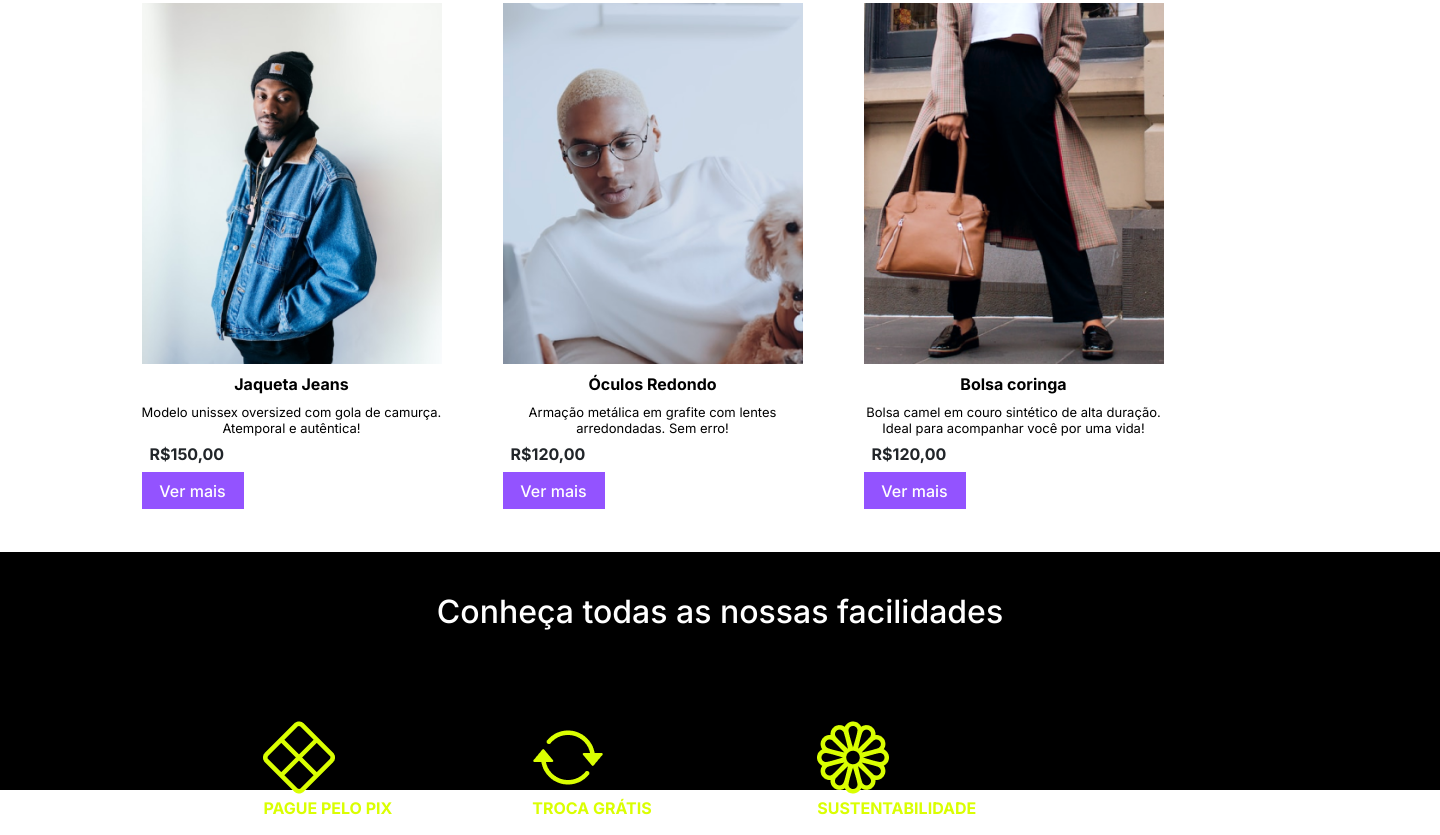
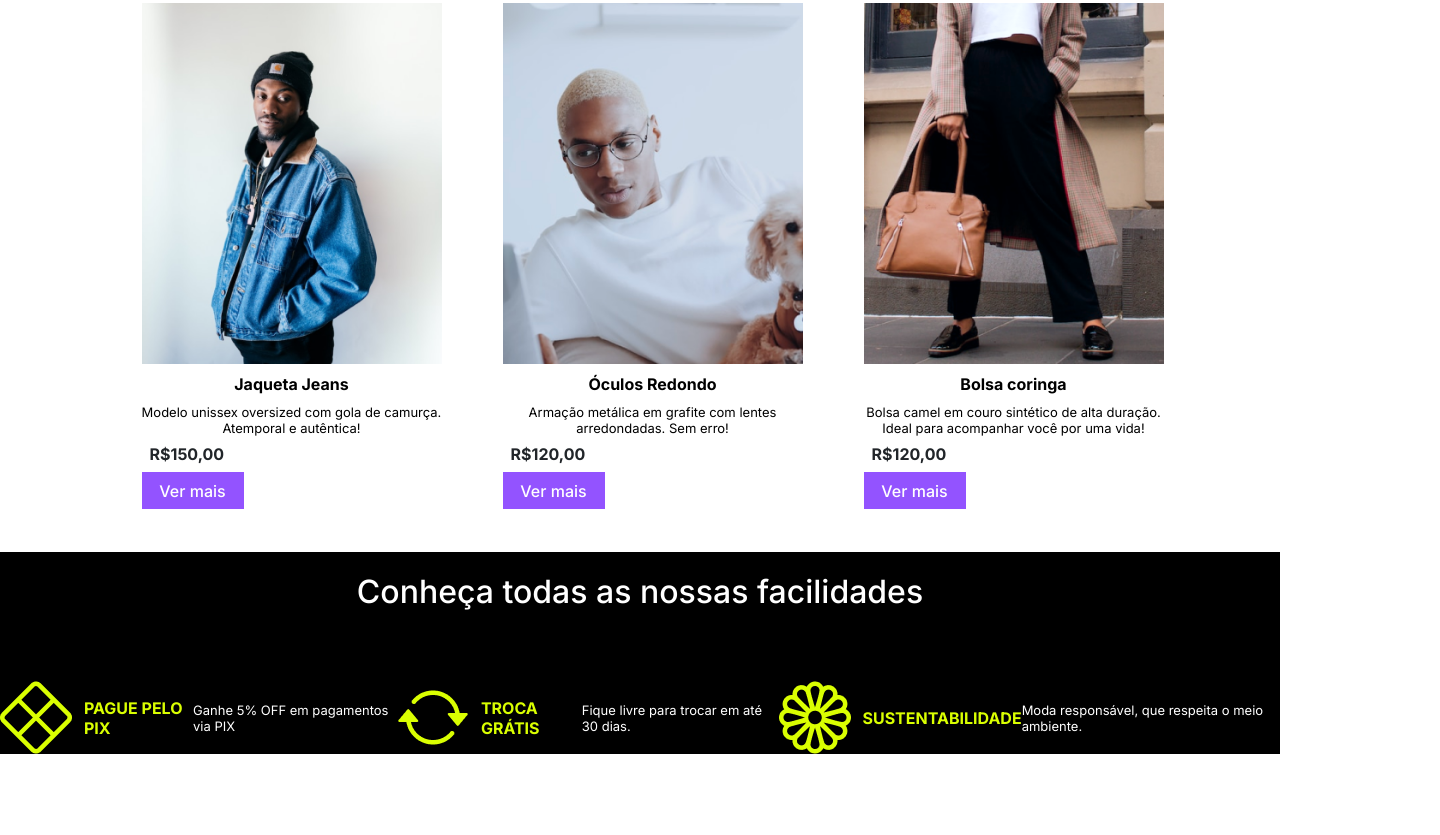
Before and after one commit to robson-haaland/challengealura, a website: page index.html in a window 1280 px wide. Shown: the part 1406-2241 px from the top of the page, 1440 px wide, since content can reach past the window. After the commit the page ends 2160 px from the top, so only its background shows below. Drawn offline with nearby package versions, Linux system fonts and the light colour scheme.

Commit message:
Add files via upload

```diff
--- a/index.html
+++ b/index.html
@@ -161,13 +161,11 @@
             <h4 class="redes-subtitulo">PAGUE PELO PIX</h4>
             <p class="redes-descricao">Ganhe 5% OFF em
                 pagamentos via PIX</p>
-        </div>
-        <div class="redes-container">
+
             <img src="img/Ícones/arrow-repeat (2).png" alt="Troca">
             <h4 class="redes-subtitulo">TROCA GRÁTIS</h4>
             <p class="redes-descricao">Fique livre para trocar em até 30 dias.</p>
-        </div>
-        <div class="redes-container">
+
             <img src="img/Ícones/flower1 (3).png" alt="Sustentabilidade">
             <h4 class="redes-subtitulo">SUSTENTABILIDADE</h4>
             <p class="redes-descricao">Moda responsável, que respeita o meio ambiente.</p>
--- a/styles/redes-sociais.css
+++ b/styles/redes-sociais.css
@@ -1,22 +1,29 @@
 .redes-sociais{
     background-color: var(--preto);
-    justify-items: center;
-    width: 1440px;
-    height: 238px;
+
 }
 
 .redes-titulo{
     color: var(--branco);
-    font-family: var(--fonte-principal);
+    font-family:  var(--fonte-principal);
     font-size: 32px;
     font-weight: 500;
-    padding: 40px;
+    padding: 20px;
 }
+
+.redes-container{
+    display: flex;
+    justify-content: space-between;
+    align-items: center;
+
+}
+
 .redes-subtitulo{
-color: var(--amarelo);
-font-family: var(--fonte-principal);
-font-size: 16px;
-font-weight: 700;
+    color: var(--amarelo);
+    font-family: var(--fonte-principal);
+    font-size: 16px;
+    padding-left: 12px;
+
 }
 
 .redes-descricao{
@@ -24,10 +31,5 @@ font-weight: 700;
     font-family: var(--fonte-principal);
     font-size: 13px;
     font-weight: 400;
-    text-transform: uppercase;
+    display: inline;
 }
-
-.redes-container{
-    display: inline-block;
-
-}
```
